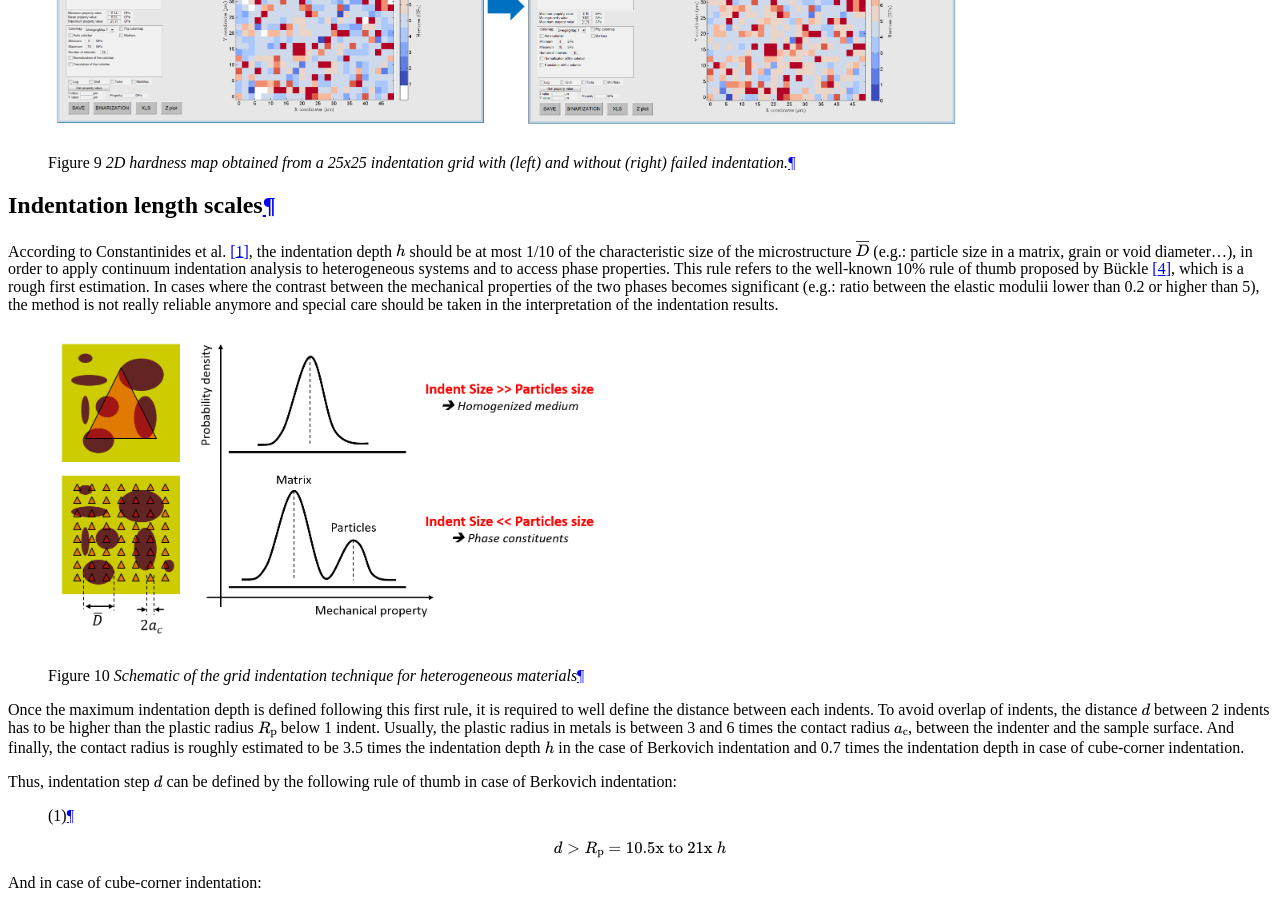
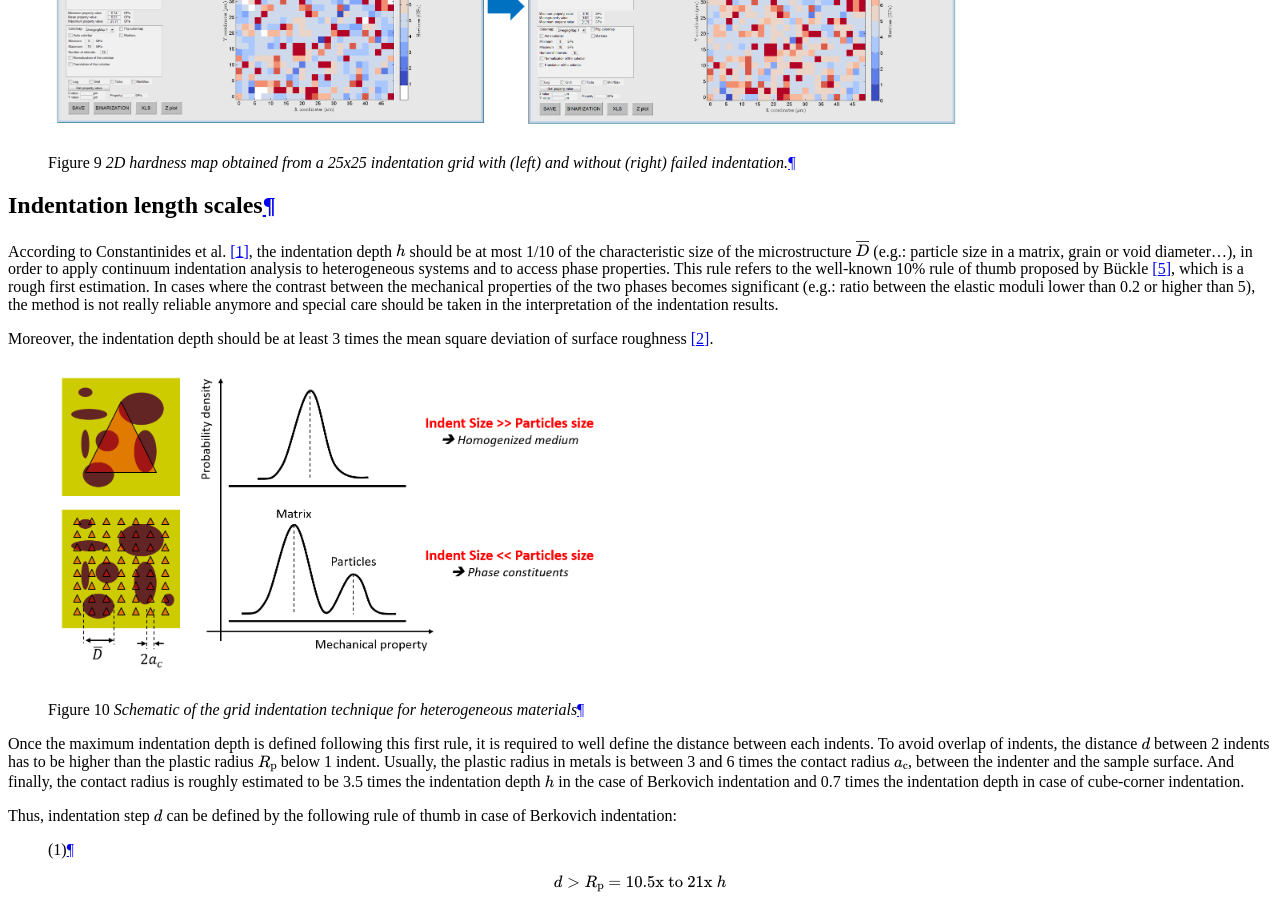
Before and after one commit to DavidMercier/TriDiMap, a Sphinx documentation site: the page built from doc/mapping.rst, in a window 1280 px wide and 900 px high, scrolled down 1092 px. Built offline with Sphinx 7.4.7, drawn with Linux system fonts in a browser that asks for light colours; comment, search, counter and statistics services are not loaded; some of the changed text lies outside the part shown.

Commit message:
updated doc

```diff
--- a/doc/mapping.rst
+++ b/doc/mapping.rst
@@ -49,8 +49,10 @@ of the characteristic size of the microstructure :math:`\overline{D}` (e.g.: par
 in order to apply continuum indentation analysis to heterogeneous systems and  to  access  phase  properties.
 This rule refers to the well-known 10% rule of thumb proposed by Bückle [#Buckle_1973]_, which is a rough first estimation.
 In cases where the contrast between the mechanical properties of the two phases becomes significant
-(e.g.: ratio between the elastic modulii lower than 0.2 or higher than 5), the method is not really reliable anymore
+(e.g.: ratio between the elastic moduli lower than 0.2 or higher than 5), the method is not really reliable anymore
 and special care should be taken in the interpretation of the indentation results.
+
+Moreover, the indentation depth should be at least 3 times the mean square deviation of surface roughness [#Michałek_2019]_.
 
 .. figure:: ./_pictures/grid_indentation_length_scale.png
    :scale: 40 %
@@ -159,6 +161,7 @@ Then, transparency effect has to be applied (60%-70% for example) in order to se
 References
 -------------
 .. [#Constantinides_2006] `Constantinides G. et al., "Grid indentation analysis of composite microstructure and mechanics: Principles and validation" (2006). <https://doi.org/10.1016/j.msea.2006.05.125>`_
+.. [#Michałek_2019] `Michałek J. et al., "Application of Nanoindentation and 2D and 3D Imaging to Characterise Selected Features of the Internal Microstructure of Spun Concrete" (2019). <https://doi.org/10.3390/ma12071016>`_
 .. [#Němeček_2009] `Němeček J., "Nanoindentation of heterogeneous structural materials", PhD thesis (2009). <http://ksm.fsv.cvut.cz/~nemecek/teaching/dmpo/literatura/habilitation%20thesis_Nemecek_CTU-01-2010.pdf>`_
 .. [#Randall_2009] `Randall N.X. et al., "Nanoindentation analysis as a two-dimensional tool for mapping the mechanical properties of complex surfaces" (2009). <https://doi.org/10.1557/jmr.2009.0149>`_
 .. [#Buckle_1973] Bückle H., in: J.W. Westbrook, H. Conrad (Eds.), The Science of Hardness Testing and Its Applications, American Society for Metals, Metal Park OH, 1973, pp. 453–459.
```
